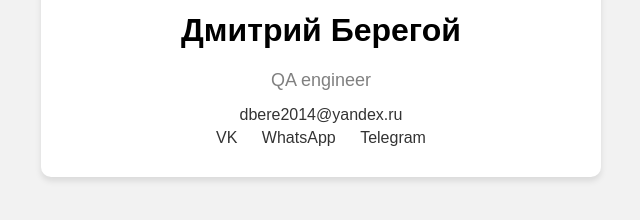
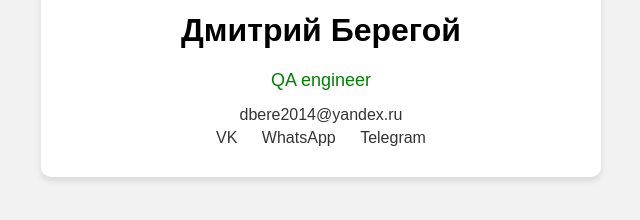
Before and after one commit to Dima-QA-87/Dima-QA-87.github.io, a plain HTML site: page index.html in a window 1280 px wide. Shown: the part 468-688 px from the top of the page, 319-959 px from the left. Drawn offline with Linux system fonts and the light colour scheme.

Commit message:
именил цвет tittle на green

```diff
--- a/styles.css
+++ b/styles.css
@@ -26,7 +26,7 @@ body {
 }
 
 .title {
-    color: grey;
+    color: green;
     font-size: 18px;
     margin-bottom: 15px;
 }
```
